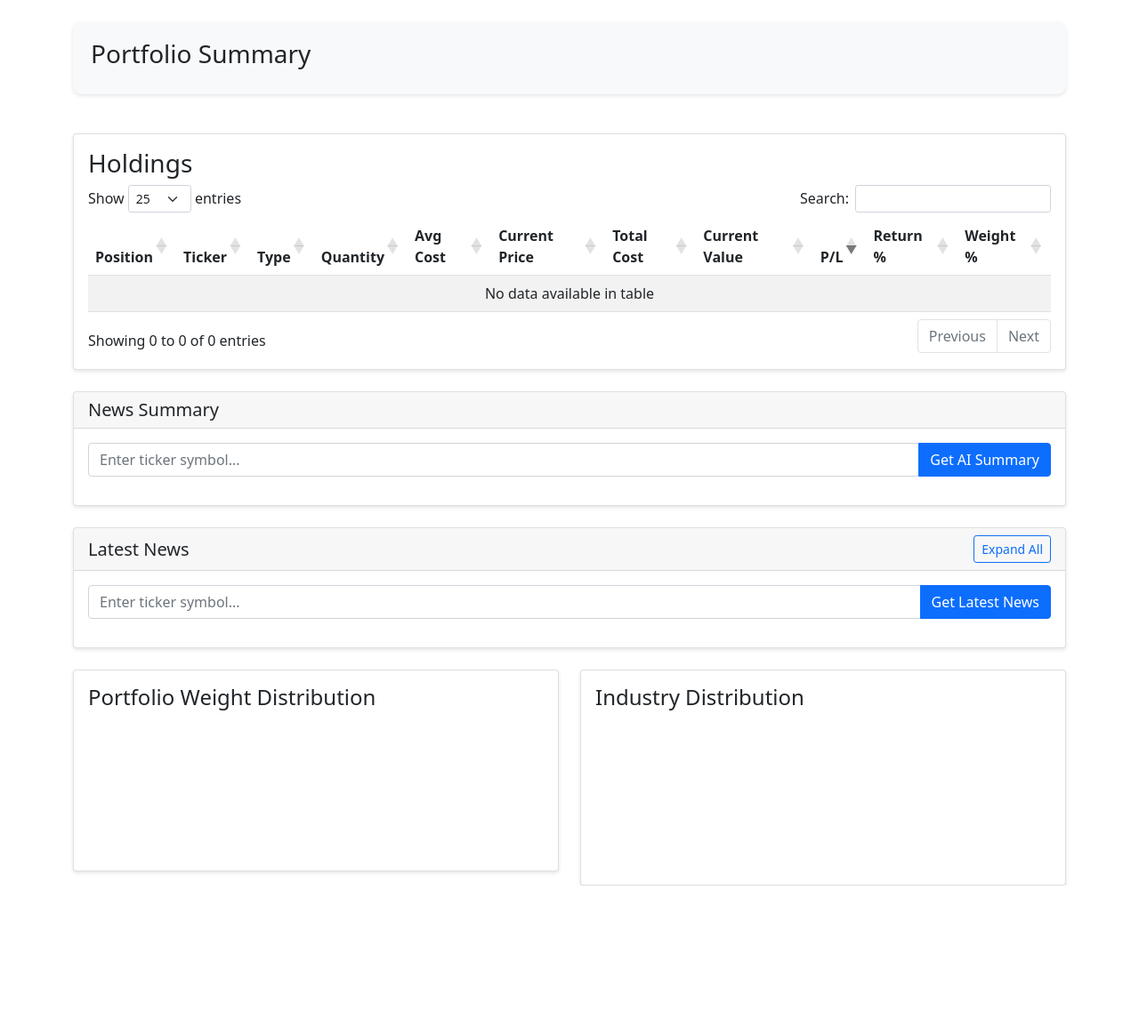
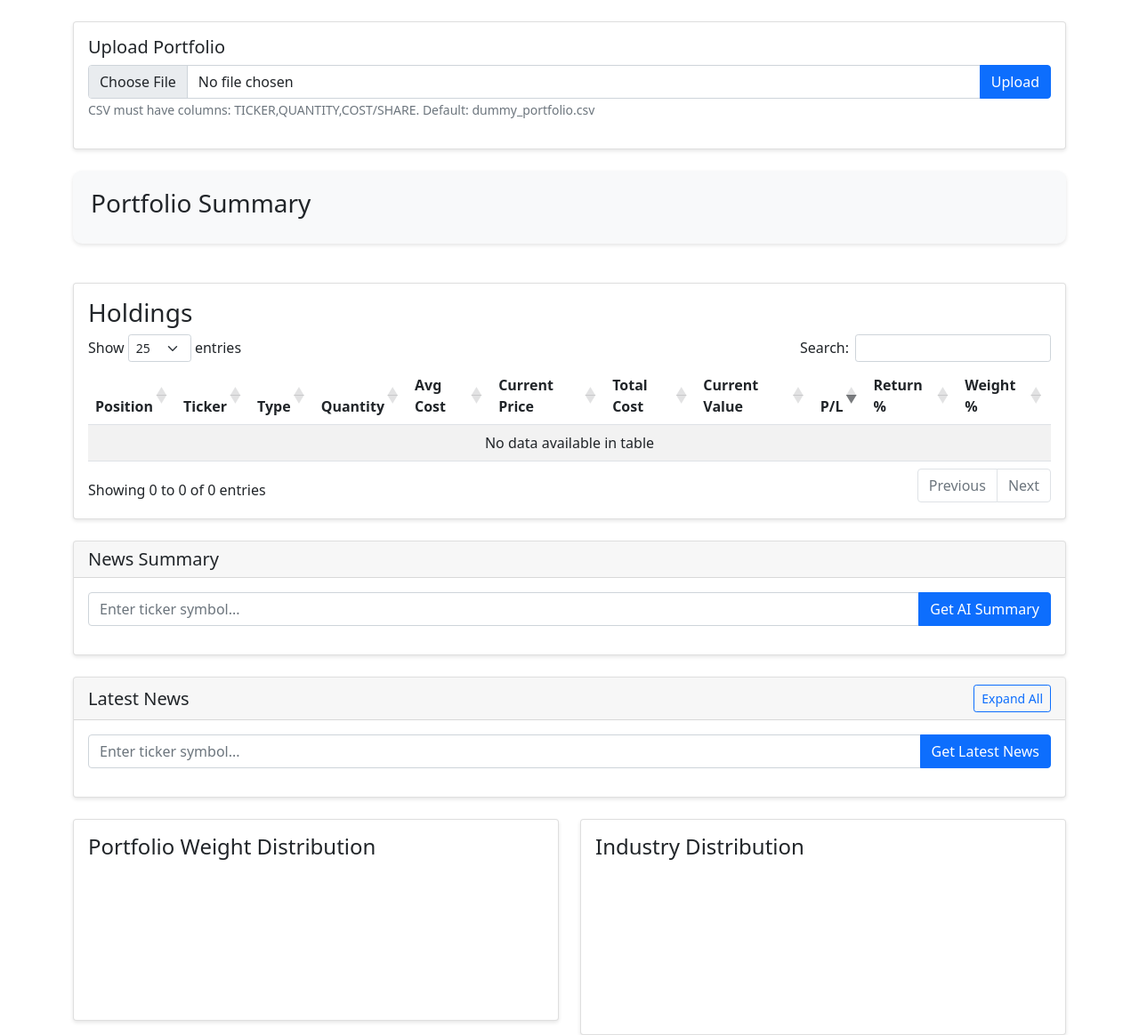
Before and after one commit to anirudhtopiwala/stocks_app, a FastAPI app: page / in a window 1280 px wide. Shown: the part 56-1220 px from the top of the page at 89% size. Before the commit the page ends 1052 px from the top, so only its background shows below. Run offline with FastAPI, Linux system fonts and the light colour scheme; data that the repository does not hold is empty; a map, chart or similar area stays blank; some libraries are stand-ins or nearby versions.

Commit message:
custom portfolio upload complete

```diff
--- a/main.py
+++ b/main.py
@@ -1,20 +1,26 @@
 import asyncio
 import json
 import os
+import shutil
 from datetime import datetime, timedelta
+from pathlib import Path
 
 import numpy as np
 import yfinance as yf
-from fastapi import FastAPI, Request
+from fastapi import FastAPI, File, Request, UploadFile
 from fastapi.templating import Jinja2Templates
 from openai import OpenAI
 
-from portfolio import (FILE_PATH, NEWS_API_KEY, OPENAI_API_KEY,
+from portfolio import (NEWS_API_KEY, OPENAI_API_KEY, PORTFOLIO_FILE_PATH,
                        compile_news_briefing, generate_portfolio_suggestions,
-                       get_news_for_ticker, load_portfolio)
+                       get_news_for_ticker, load_portfolio,
+                       validate_portfolio_file)
 
 # Add your OpenAI API key
 client = OpenAI(api_key=OPENAI_API_KEY)
+
+# Create uploads directory constant
+UPLOADS_DIR = Path("uploads")
 
 app = FastAPI()
 templates = Jinja2Templates(directory="templates")
@@ -22,6 +28,28 @@ templates = Jinja2Templates(directory="templates")
 CACHE_DIR = "cache"
 AI_SUMMARY_CACHE_FILE = os.path.join(CACHE_DIR, "ai_summaries.json")
 AI_CACHE_EXPIRY_HOURS = 24  # AI summaries valid for 24 hours
+
+
+def initialize_portfolio():
+    global PORTFOLIO_FILE_PATH
+    user_portfolio = UPLOADS_DIR / "user_portfolio.csv"
+    dummy_portfolio = Path("dummy_portfolio.csv")
+
+    if not user_portfolio.exists():
+        try:
+            # Create uploads directory if it doesn't exist
+            UPLOADS_DIR.mkdir(exist_ok=True)
+            # Copy dummy portfolio to uploads directory
+            shutil.copy(dummy_portfolio, user_portfolio)
+        except Exception as e:
+            raise RuntimeError(f"Failed to initialize portfolio: {str(e)}")
+
+    PORTFOLIO_FILE_PATH = user_portfolio
+    return PORTFOLIO_FILE_PATH
+
+
+# Initialize portfolio at startup
+PORTFOLIO_FILE_PATH = initialize_portfolio()
 
 
 def get_cached_ai_summary(ticker: str) -> dict:
@@ -72,7 +100,7 @@ async def root(request: Request):
 @app.get("/portfolio")
 async def get_portfolio():
     try:
-        portfolio_df, portfolio_summary = load_portfolio(FILE_PATH)
+        portfolio_df, portfolio_summary = load_portfolio(PORTFOLIO_FILE_PATH)
         portfolio_data = portfolio_df.to_dict(orient="records")
 
         # Ensure numerical values are properly formatted
@@ -93,14 +121,14 @@ async def get_portfolio():
 
 @app.get("/news")
 async def get_news():
-    portfolio_df, _ = load_portfolio(FILE_PATH)
+    portfolio_df, _ = load_portfolio(PORTFOLIO_FILE_PATH)
     news_data, cache_status = compile_news_briefing(portfolio_df, NEWS_API_KEY)
     return {"news": news_data, "cache_status": cache_status}
 
 
 @app.get("/suggestions")
 async def get_suggestions():
-    portfolio_df, _ = load_portfolio(FILE_PATH)
+    portfolio_df, _ = load_portfolio(PORTFOLIO_FILE_PATH)
     suggestions = generate_portfolio_suggestions(portfolio_df, None)
     return {"suggestions": suggestions}
 
@@ -309,3 +337,32 @@ async def generate_streaming_response(prompt: str):
 
     except Exception as e:
         yield f"data: {json.dumps({'error': str(e)})}\n\n"
+
+
+@app.post("/upload-portfolio")
+async def upload_portfolio(file: UploadFile = File(...)):
+    try:
+        # Save uploaded file
+        global PORTFOLIO_FILE_PATH
+        file_path = UPLOADS_DIR / "user_portfolio.csv"
+
+        with open(file_path, "wb") as buffer:
+            shutil.copyfileobj(file.file, buffer)
+
+        # Validate the portfolio
+        try:
+            validate_portfolio_file(file_path)
+        except ValueError as e:
+            # Remove invalid file
+            os.remove(file_path)
+            return {"error": str(e)}
+
+        # Update the portfolio path
+        PORTFOLIO_FILE_PATH = file_path
+
+        return {
+            "message": "File uploaded successfully",
+            "file_path": str(PORTFOLIO_FILE_PATH),
+        }
+    except Exception as e:
+        return {"error": str(e)}
--- a/portfolio.py
+++ b/portfolio.py
@@ -15,7 +15,7 @@ ALPHA_VANTAGE_API_KEY = os.getenv("ALPHA_VANTAGE_API_KEY")
 NEWS_API_KEY = os.getenv("NEWS_API_KEY")
 OPENAI_API_KEY = os.getenv("OPENAI_API_KEY")
 
-FILE_PATH = "portfolio.csv"
+PORTFOLIO_FILE_PATH = "dummy_portfolio.csv"
 
 # Add these constants at the top of the file
 CACHE_DIR = "cache"
@@ -211,13 +211,44 @@ def derive_ticker_type(ticker: str) -> str:
         return "STOCK"  # Default to STOCK for all other tickers
 
 
+def validate_portfolio_file(file_path: str) -> bool:
+    try:
+        # Check if file exists
+        if not os.path.exists(file_path):
+            raise ValueError("Portfolio file not found")
+
+        # Read CSV and validate structure
+        df = pd.read_csv(file_path)
+
+        # Check required columns
+        required_columns = ["TICKER", "QUANTITY", "COST/SHARE"]
+        missing_columns = [col for col in required_columns if col not in df.columns]
+        if missing_columns:
+            raise ValueError(f"Missing required columns: {', '.join(missing_columns)}")
+
+        # Check data types
+        if not df["TICKER"].dtype == "object":
+            raise ValueError("TICKER column must contain text values")
+        if not pd.to_numeric(df["QUANTITY"], errors="coerce").notnull().all():
+            raise ValueError("QUANTITY column must contain valid numbers")
+        if not pd.to_numeric(df["COST/SHARE"], errors="coerce").notnull().all():
+            raise ValueError("COST/SHARE column must contain valid numbers")
+
+        # Check for missing values
+        if df.isnull().any().any():
+            raise ValueError("Portfolio contains missing values")
+
+        return True
+
+    except Exception as e:
+        raise ValueError(f"Invalid portfolio file: {str(e)}")
+
+
 # Example usage in load_portfolio function
-def load_portfolio(file_path: str) -> pd.DataFrame:
+def load_portfolio(PORTFOLIO_FILE_PATH: str) -> pd.DataFrame:
     try:
         # Read the simplified CSV
-        df = pd.read_csv(file_path)
-        print(f"Successfully read CSV. Shape: {df.shape}")
-        print(f"Columns found: {df.columns.tolist()}")
+        df = pd.read_csv(PORTFOLIO_FILE_PATH)
 
         # Rename columns to internal names for consistency
         df = df.rename(
@@ -227,7 +258,6 @@ def load_portfolio(file_path: str) -> pd.DataFrame:
                 "COST/SHARE": "avg_cost",
             }
         )
-        print(f"Columns after renaming: {df.columns.tolist()}")
         # Assign position based on row index (1-based)
         df["position"] = df.index + 1
 
--- a/templates/index.html
+++ b/templates/index.html
@@ -127,6 +127,13 @@
             padding: 15px;
             border-radius: 8px;
         }
+
+        #upload-form {
+            margin-bottom: 1rem;
+        }
+        #upload-status {
+            margin-top: 0.5rem;
+        }
     </style>
 </head>
 <body>
@@ -137,6 +144,25 @@
     </nav>
 
     <div class="container mt-4">
+        <!-- Add upload form at the top -->
+        <div class="row mb-4">
+            <div class="col-12">
+                <div class="card">
+                    <div class="card-body">
+                        <h5 class="card-title">Upload Portfolio</h5>
+                        <form id="upload-form" class="mb-3">
+                            <div class="input-group">
+                                <input type="file" class="form-control" id="portfolio-file" accept=".csv">
+                                <button class="btn btn-primary" type="submit">Upload</button>
+                            </div>
+                            <small class="text-muted">CSV must have columns: TICKER,QUANTITY,COST/SHARE. Default: dummy_portfolio.csv</small>
+                        </form>
+                        <div id="upload-status"></div>
+                    </div>
+                </div>
+            </div>
+        </div>
+
         <div class="row">
             <div class="col-md-12">
                 <div class="summary-card">
@@ -602,6 +628,55 @@
             if (toggleButton) {
                 setupNewsToggle();
             }
+            $('#upload-form').on('submit', function(e) {
+                e.preventDefault();
+                const fileInput = document.getElementById('portfolio-file');
+                const file = fileInput.files[0];
+
+                if (!file) {
+                    alert('Please select a file');
+                    return;
+                }
+
+                const formData = new FormData();
+                formData.append('file', file);
+
+                $('#upload-status').html(`
+                    <div class="alert alert-info">
+                        Uploading file...
+                    </div>
+                `);
+
+                fetch('/upload-portfolio', {
+                    method: 'POST',
+                    body: formData
+                })
+                .then(response => response.json())
+                .then(data => {
+                    if (data.error) {
+                        $('#upload-status').html(`
+                            <div class="alert alert-danger">
+                                <strong>Error:</strong> ${data.error}
+                            </div>
+                        `);
+                    } else {
+                        $('#upload-status').html(`
+                            <div class="alert alert-success">
+                                Portfolio uploaded successfully!
+                            </div>
+                        `);
+                        updatePortfolio();
+                        updateNews();
+                    }
+                })
+                .catch(error => {
+                    $('#upload-status').html(`
+                        <div class="alert alert-danger">
+                            Upload failed: ${error}
+                        </div>
+                    `);
+                });
+            });
         });
 
         // Ticker validation function
```
Also changed, not shown: dummy_portfolio.csv (renamed from portfolio.csv), 1 other file.
